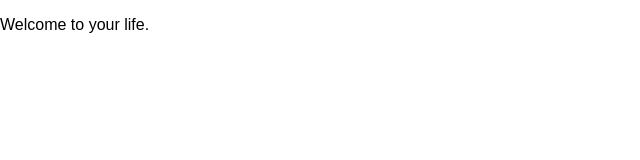
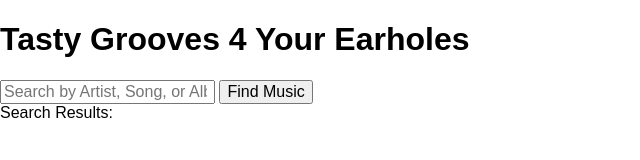
Before and after one commit to jsatlien/awesomeMp3, a website with bundled scripts: page app/index.html in a window 1280 px wide. Shown: the whole page, without its empty margins (0-640 px from the left). Built offline with nearby package versions, Linux system fonts and the light colour scheme; files whose address does not match are found by name; a web font is replaced by a local one.

Commit message:
started styling and added clientid.js to ignored files.

```diff
--- a/app/index.html
+++ b/app/index.html
@@ -3,14 +3,30 @@
   <head>
     <meta charset="utf-8">
     <meta name="viewport" content="width=device-width, initial-scale=1.0">
-    <title>My Cool Project</title>
+    <title>Tasty Grooves 4 Your Earholes</title>
     <link rel="stylesheet" href="css/normalize.css">
     <link rel="stylesheet" href="css/main.css">
+    <link href="https://fonts.googleapis.com/css?family=Lily+Script+One|Strait" rel="stylesheet">
+
   </head>
   <body>
-    <div class="container">
-      <p>Welcome to your life.</p>
+      <div class="maincontain">
+
+      <h1>Tasty Grooves 4 Your Earholes</h1>
+      <div class="player">
+        <audio>
+
+        </audio>
+      </div>
+      <form class="searchbox" action="index.html" method="post">
+        <input type="search" id="searchinput" placeholder="Search by Artist, Song, or Album...">
+        <button type="submit" id="searchbutton">Find Music</button>
+      </form>
+      <div class="searchresults">Search Results:
+
+      </div>
     </div>
+
     <script src="js/bundle.js"></script>
   </body>
 </html>
--- a/src/sass/main.scss
+++ b/src/sass/main.scss
@@ -0,0 +1,68 @@
+* {
+  box-sizing: border-box;
+}
+
+.maincontain {
+  height: 2000px;
+  border: 1px solid purple;
+  width: 80%;
+  margin: auto auto;
+  background: #FFF4D3;
+
+
+  h1 {
+    text-align: center;
+    font-family: 'Lily Script One', cursive;
+    border: 1px solid pink;
+    color: #985A0F;
+  }
+
+  .player {
+    border: 1px solid green;
+    height: 200px;
+    margin: 30px auto;
+    width: 50%;
+  }
+
+  .searchbox {
+    height: 100px;
+    width: 50%;
+    margin: 30px auto auto 10%;
+
+    input {
+    width: 600px;
+    height: 50px;
+    -webkit-box-shadow: 10px 10px 5px 0px rgba(0,0,0,0.75);
+    -moz-box-shadow: 10px 10px 5px 0px rgba(0,0,0,0.75);
+    box-shadow: 10px 10px 5px 0px rgba(0,0,0,0.75);
+    border: 3px solid white;
+    position: relative;
+    font-family: 'Strait', sans-serif;
+    padding: 10px;
+    }
+    #searchbutton {
+      position: absolute;
+      height: 50px;
+      width: 100px;
+      -webkit-box-shadow: 10px 10px 5px 0px rgba(0,0,0,0.75);
+      -moz-box-shadow: 10px 10px 5px 0px rgba(0,0,0,0.75);
+      box-shadow: 10px 10px 5px 0px rgba(0,0,0,0.75);
+      border-style: outset;
+      background-color: lightgreen;
+      border: 3px solid white;
+      font-family: 'Lily Script One';
+      border-top-right-radius: 5px;
+      border-bottom-right-radius: 5px;
+    }
+  }
+  .searchresults {
+    width: 95%;
+    height: 1500px;
+    border-top: 1px solid black;
+    margin: 25px auto;
+    padding: 25px;
+  }
+
+
+
+}
```
Also changed, not shown: 1 other file.
